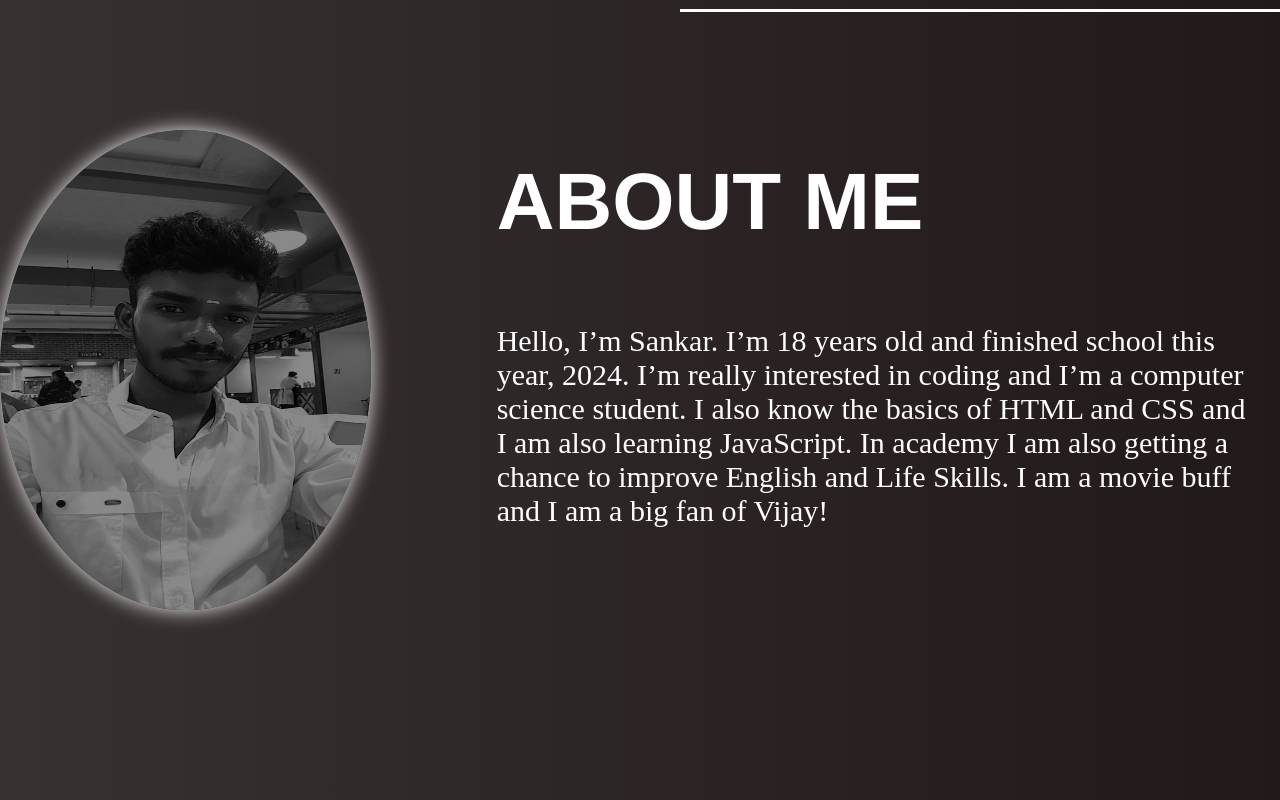
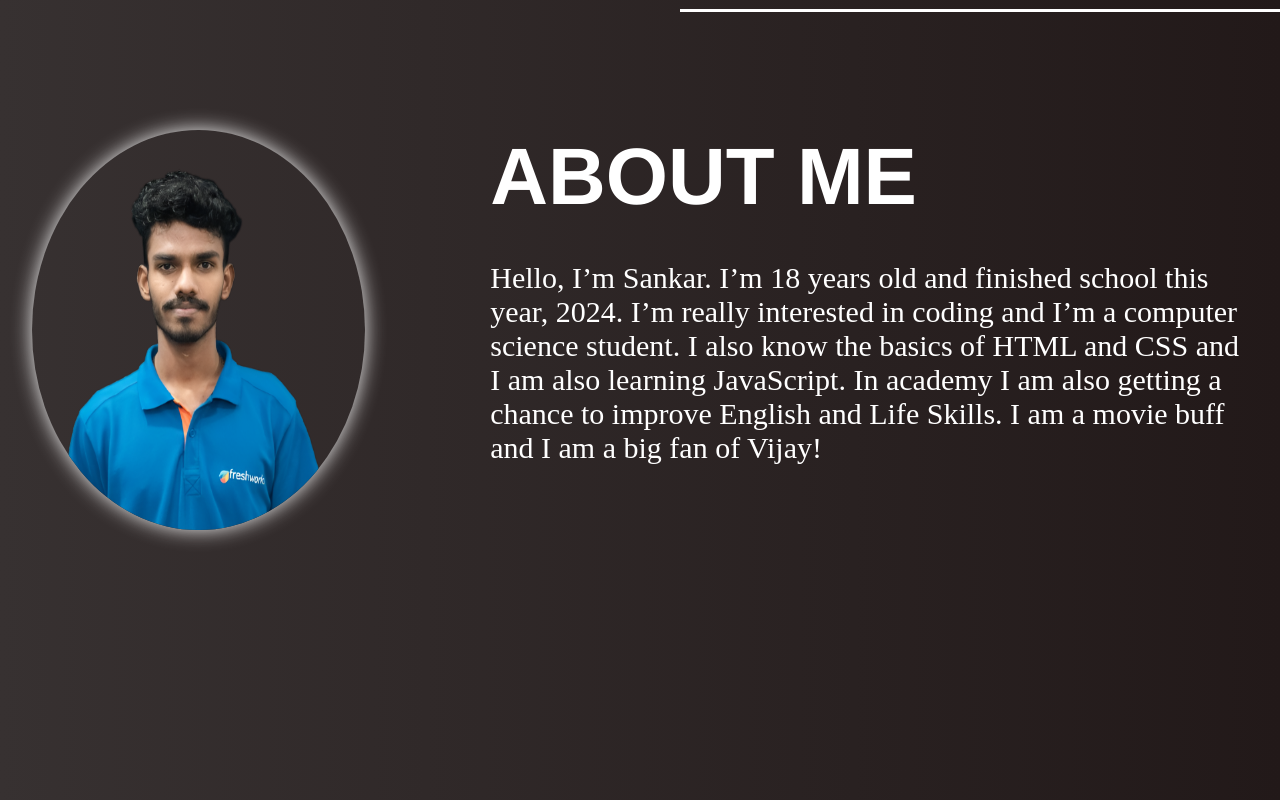
Before and after one commit to Sk-sankar/Sk-sankar.github.io, a plain HTML site: page index.html in a window 1280 px wide. Shown: the part 740-1540 px from the top of the page. Drawn offline with Linux system fonts and the light colour scheme.

Commit message:
modified

```diff
--- a/css/main.css
+++ b/css/main.css
@@ -102,11 +102,12 @@ a:hover {
 
 #shankar {
     border-radius:100% ;
-    height: 60vh;
-    width: 29vw;
+    height: 50vh;
+    width: 26vw;
     margin-top: 250px;
     box-shadow: 0px 0px 20px rgb(241, 241, 241);
     transition: .9s;
+    margin-left: 2em;
 }
 #shankar:hover{
     transform: scale(1.1);
@@ -121,7 +122,7 @@ a:hover {
 .about {
     color: white;
     font-size: x-large;
-    margin-top: 22%;
+    margin-top: 20%;
     margin-left: 10%;
 }
 #ab_1{
@@ -131,7 +132,7 @@ a:hover {
 }
 #ab{
     font-size: 80px;
-    margin-bottom: 10%;
+    margin-bottom: 5%;
     font-family: 'Franklin Gothic Medium', 'Arial Narrow', Arial, sans-serif;
 }
 
@@ -309,7 +310,7 @@ color: aliceblue;}
 
     font-size: 90px;
     text-decoration:underline solid 5px;
-    padding-left: 20%;
+    padding-left: 10%;
     padding-bottom: 10px;
     font-family: 'Franklin Gothic Medium', 'Arial Narrow', Arial, sans-serif;
 }
--- a/index.html
+++ b/index.html
@@ -39,7 +39,7 @@
     <section id="container1">
         <div id="my">
             <div>
-                <img src="./assets/WhatsApp Image 2024-07-07 at 9.36.18 PM.jpeg" alt="" id="shankar">
+                <img src="./assets/pixelcut-export.png" alt="" id="shankar">
             </div>
 
             <div class="about">
@@ -118,7 +118,7 @@
             <ul id="details">
                 <li> <i class="fa-solid fa-phone"></i>Phone:7806876380 </li>
 
-                <li><a href=""><i class="fa-brands fa-linkedin"></i> </a>LinkedIn :Sankar Karunakaran </li>
+                <li><a href="https://www.linkedin.com/in/sankar-karunakaran-36a86332a/"><i class="fa-brands fa-linkedin"></i> </a>LinkedIn :Sankar Karunakaran </li>
                 <li> <a href="https://mail.google.com/mail/u/0/?tab=rm&ogbl#inbox?compose=CllgCJNstXBTDphVCmwksPJWrwZVTZBFbcvWSvhzPjWHlNSzrcDjQMrNlJzqvjBCjRJQLzWXWpg"><i class="fa-solid fa-envelope"></i></a></i>Email:skarunakaran.FSSA.freshworks.com</li>
 
                  <li><a href="https://www.instagram.com/_an_introvert_11/"><i class="fa-brands fa-instagram"></i></a></li>
```
Also changed, not shown: assets/DSC00104-removebg-preview.png (added), assets/pixelcut-export.png (added), 1 other file.
